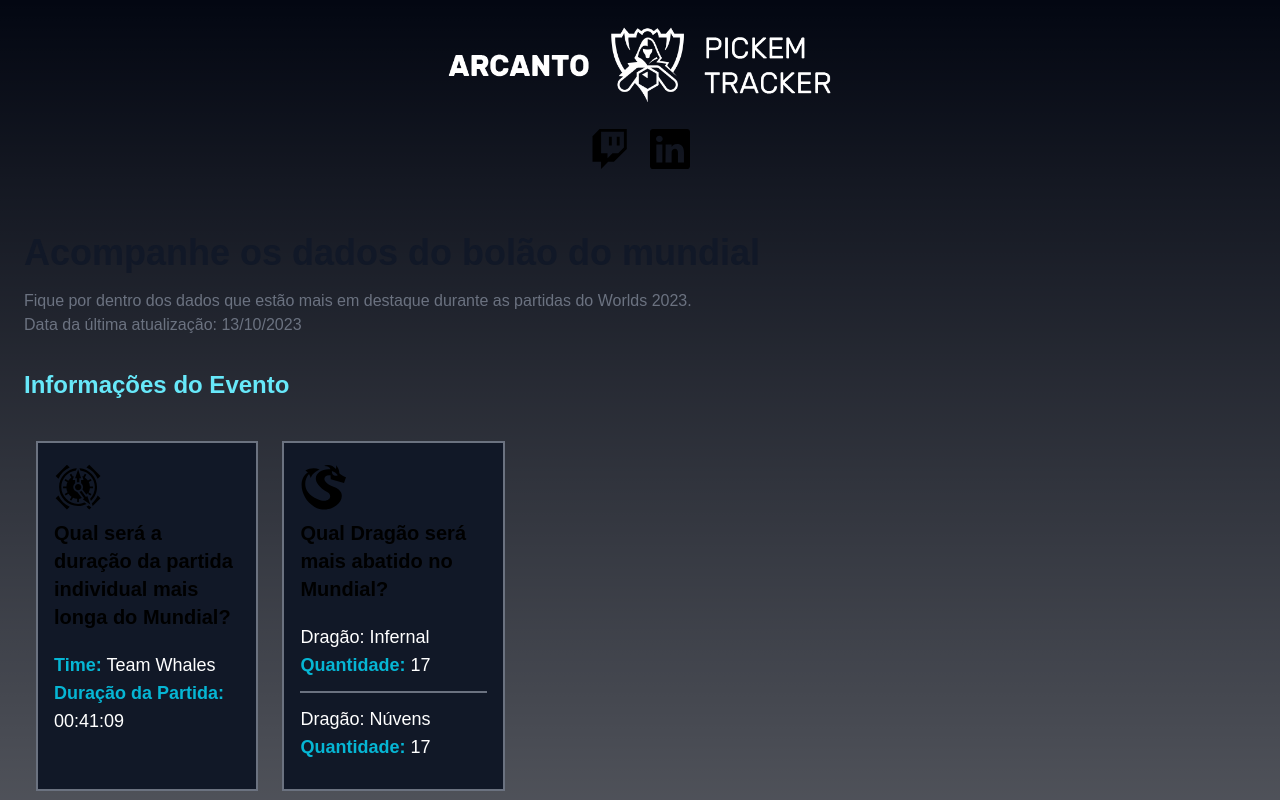
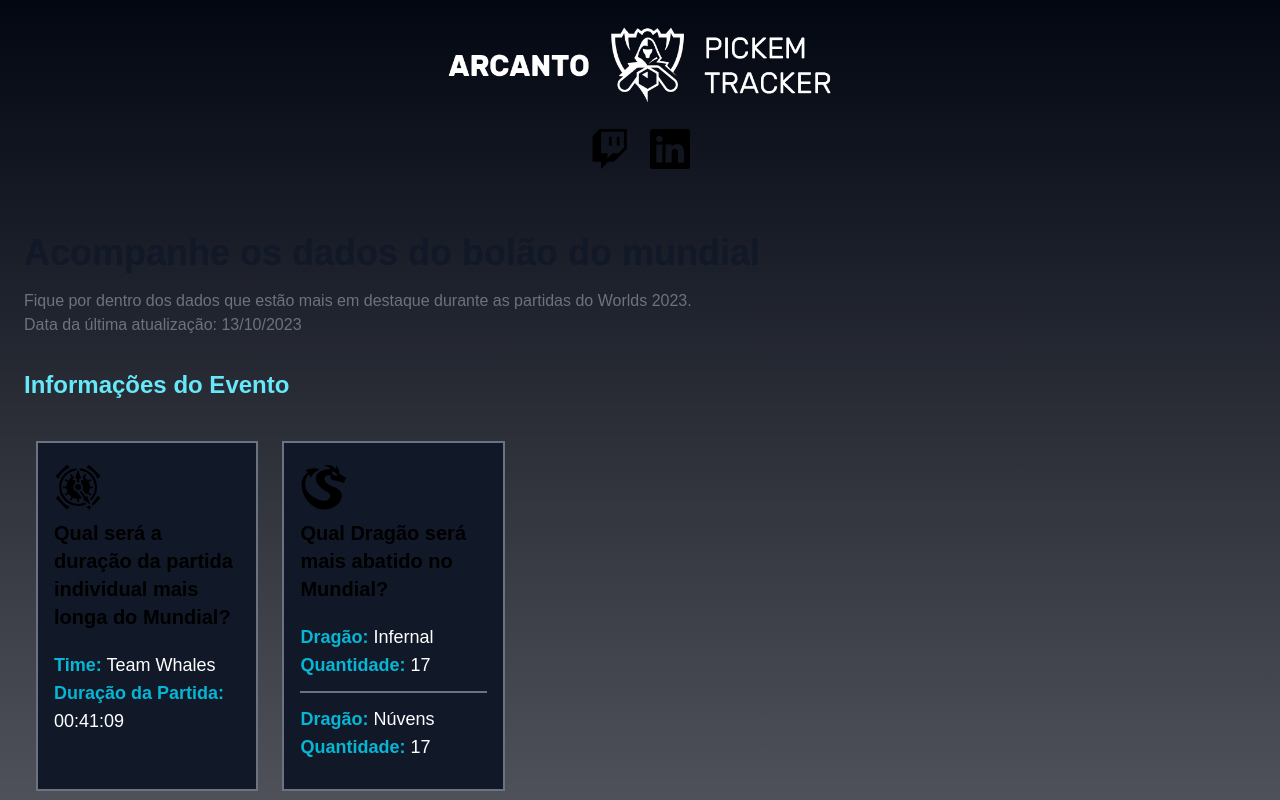
Before and after one commit to imfarias/pickem-tracker, a Next.js app: page / in a window 1280 px wide. Shown: the top 800 px of the page. Built offline with nearby package versions, Linux system fonts and the light colour scheme; a web font is replaced by a local one.

Commit message:
update data

```diff
--- a/src/app/page.tsx
+++ b/src/app/page.tsx
@@ -167,7 +167,7 @@
                                     {data.drakesKilled.map((item: any, index: any) => {
                                         return (
                                             <div key={index} className="last:border-0 border-b-2 border-gray-500 py-3">
-                                                <p className="text-white text-lg">Dragão: {item.name}</p>
+                                                <p className="text-white text-lg"><span className="font-bold text-cyan-500">Dragão:</span> {item.name}</p>
                                                 <p className="text-white text-lg"><span className="font-bold text-cyan-500">Quantidade:</span> {item.info}</p>
                                             </div>
                                         );
```
